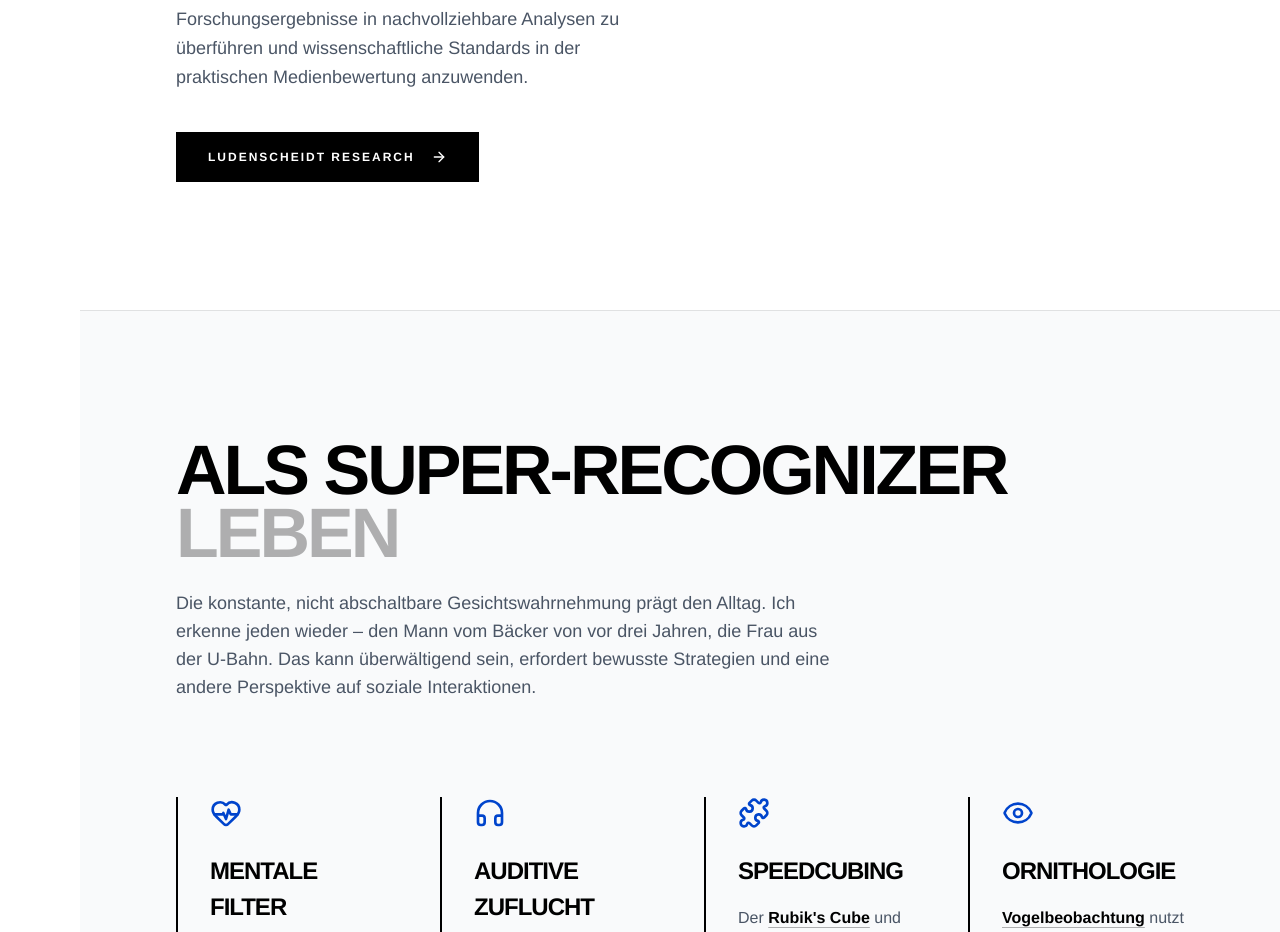
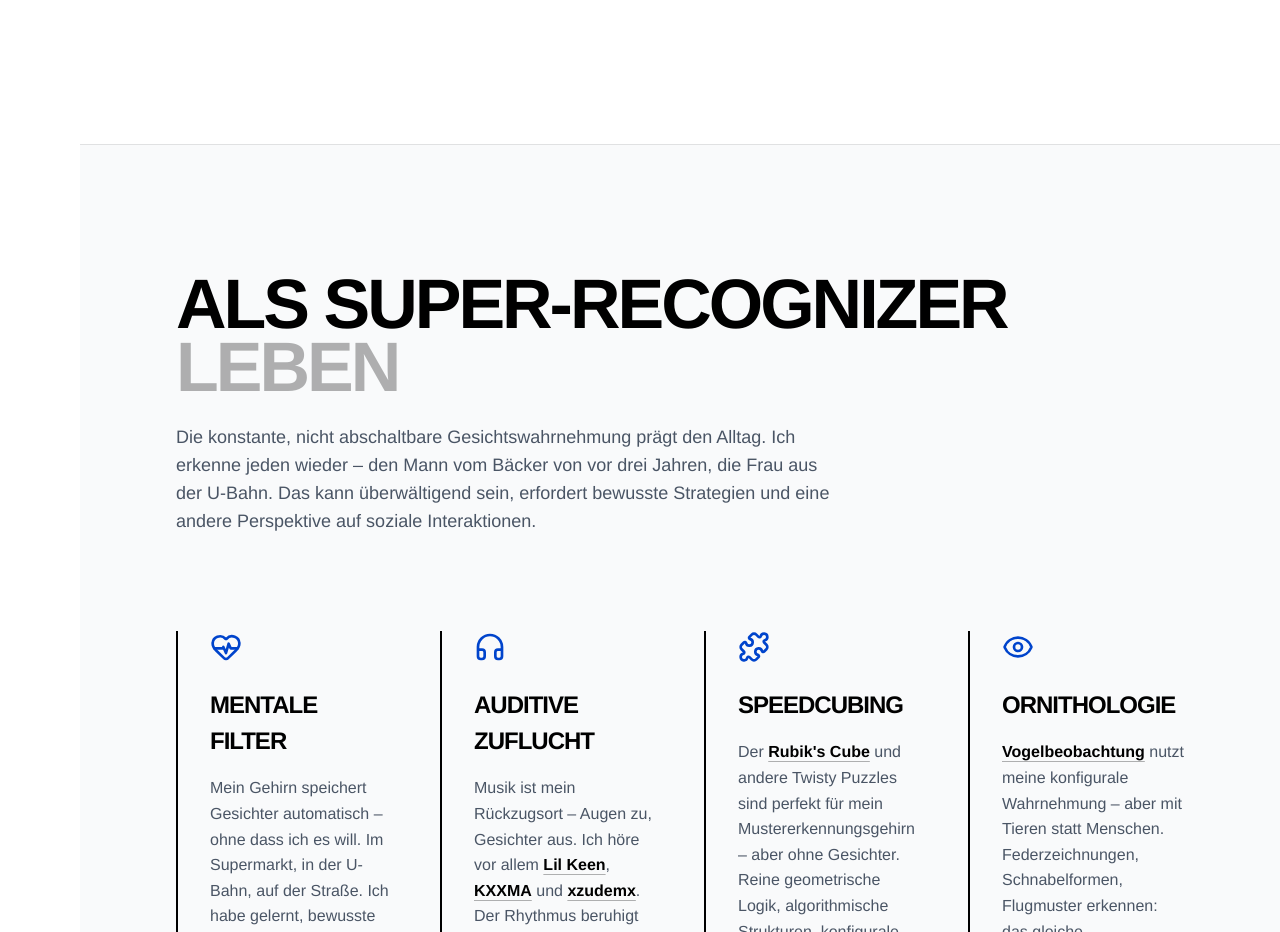
Before and after one commit to fabiana-hartchen/fabiana-hartchen.github.io, a React (Vite) app: page / in a window 1280 px wide. Shown: the part 5201-6133 px from the top of the page. Built offline with nearby package versions, Linux system fonts and the light colour scheme.

Commit message:
Update App.tsx

```diff
--- a/src/App.tsx
+++ b/src/App.tsx
@@ -361,11 +361,8 @@ const InstitutionSection = () => {
             Ludenscheidt <br/> Research
           </h2>
           <p className="text-gray-600 text-lg leading-[1.6] mb-10">
-            Bei <a href="https://ludenscheidt-research.github.io" target="_blank" rel="noreferrer" className="text-black hover:text-brand underline decoration-black/30 underline-offset-4 font-semibold">Ludenscheidt Research</a> widme ich mich der praktischen und theoretischen Erforschung digitaler Medienphänomene. Meine tägliche Arbeit umfasst die systematische Analyse visueller Inhalte, die Dokumentation von Mustern in digitalen Kommunikationsstrukturen und die Entwicklung methodischer Ansätze zur Bewertung von Medienauthentizität. Dabei arbeite ich eng mit dem interdisziplinären Team zusammen, um Forschungsergebnisse in nachvollziehbare Analysen zu überführen und wissenschaftliche Standards in der praktischen Medienbewertung anzuwenden.
+            Bei <a href="https://ludenscheidt-research.github.io" target="_blank" rel="noreferrer" className="text-black hover:text-brand underline decoration-black/30 underline-offset-4 font-semibold">Ludenscheidt Research</a> widme ich mich der praktischen und theoretischen Erforschung digitaler Medienphänomene. Meine tägliche Arbeit umfasst die systematische Analyse visueller Inhalte, die Dokumentation von Mustern in digitalen Kommunikationsstrukturen und die Entwicklung methodischer Ansätze zur Bewertung von Medienauthentizität.
           </p>
-          <a href="https://ludenscheidt-research.github.io" target="_blank" rel="noreferrer" className="inline-flex items-center gap-4 px-8 py-4 bg-black text-white font-bold uppercase text-[12px] tracking-[2px] hover:bg-gray-800 transition-colors">
-            Ludenscheidt Research <ArrowRight className="w-4 h-4" />
-          </a>
         </motion.div>
         <motion.div
           initial={{ opacity: 0, x: 30 }}
```
